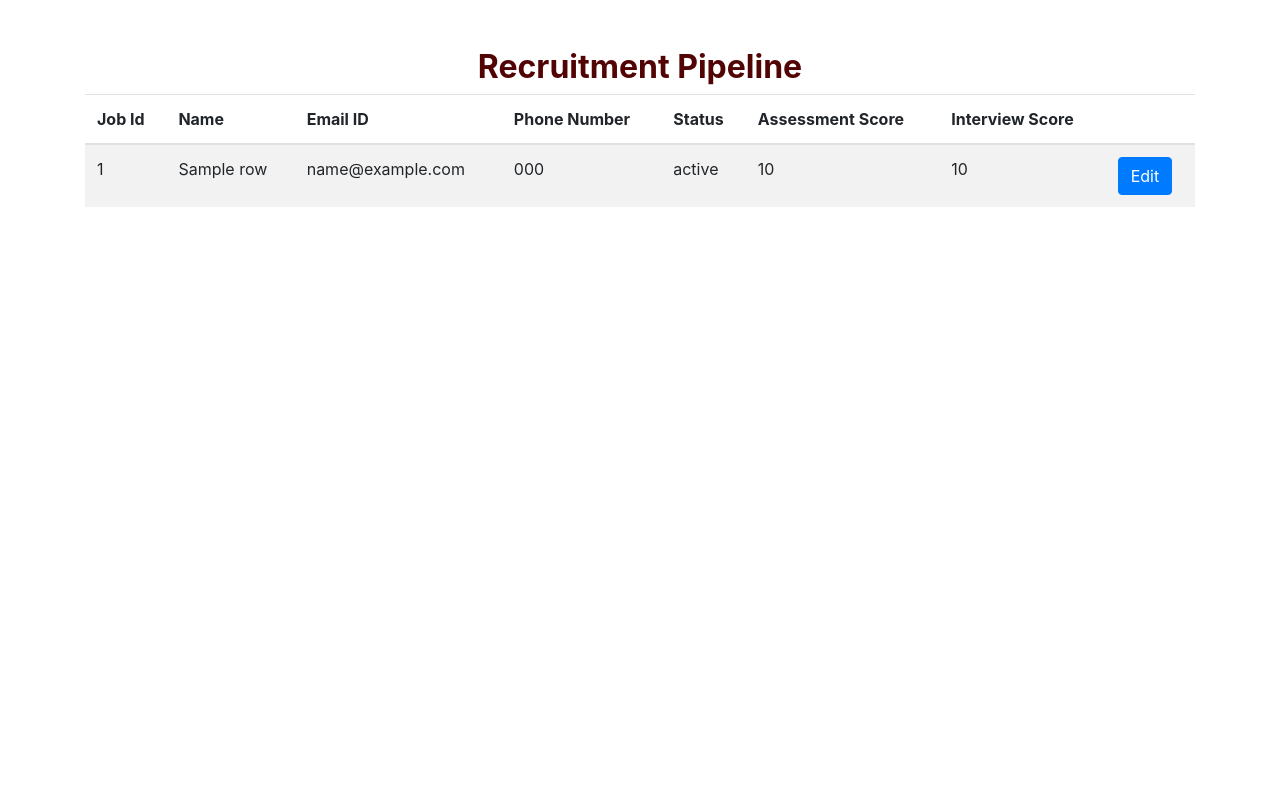
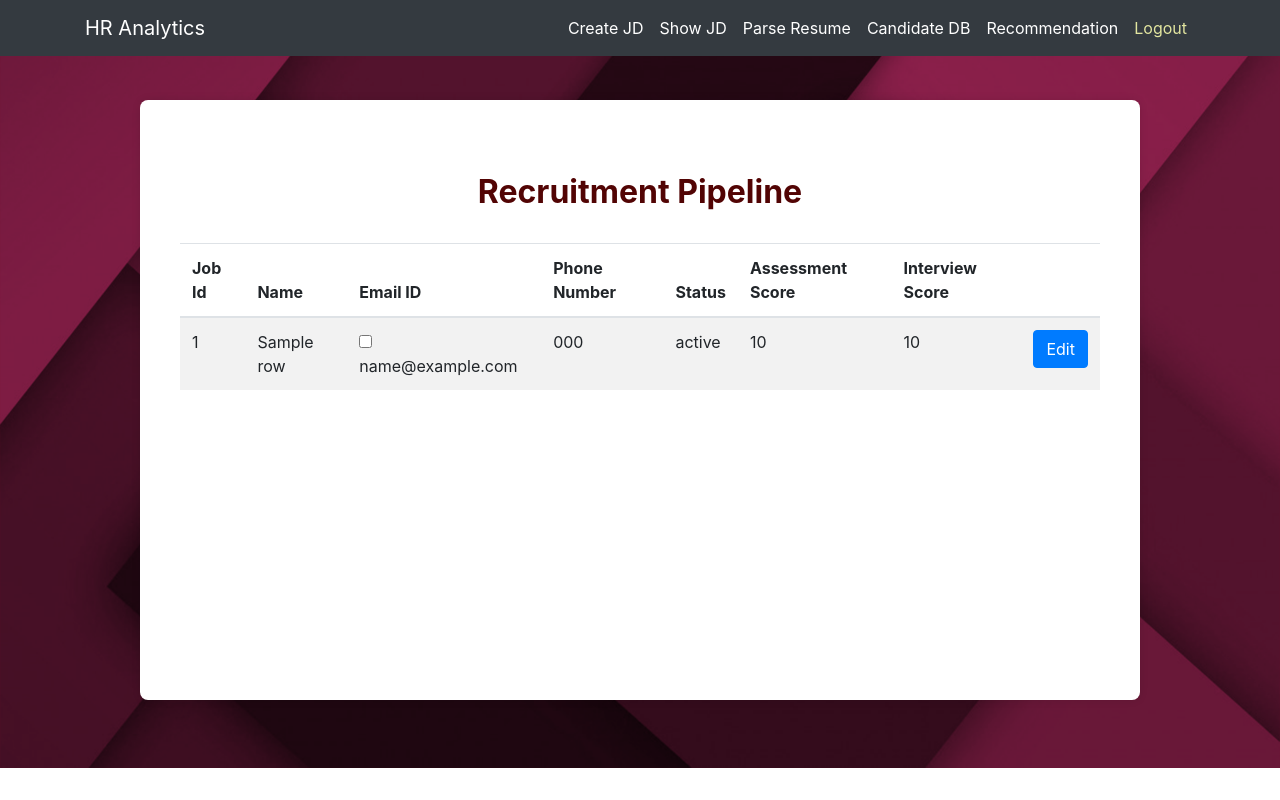
Before and after one commit to coderkol95/hr_analytics, a Flask app: template templates/recruitment_journey.html in a window 1280 px wide. Run offline with Flask 3, Linux system fonts and the light colour scheme; the template is opened without the code that fills it: most values are stand-ins (such as "Sample title", 1, 10 or a date in 2020); some libraries are stand-ins or nearby versions.

Commit message:
emailing candidates + backend restructuring

```diff
--- a/app.py
+++ b/app.py
@@ -9,6 +9,7 @@ import mysql.connector
 from dotenv import load_dotenv
 warnings.filterwarnings('ignore')
 from werkzeug.utils import secure_filename
+from email_candidate import EmailCandidate
 from llm import generate_jd, parseResume, score_candidates
 from flask import Flask, render_template, request, url_for, redirect, session, jsonify
 from shortlist_candidate import CandidateCredentials , ResumeQnAGenerator ,JDQnAGenerator
@@ -137,7 +138,6 @@ def show_jd():
 
 @app.route("/create_JD", methods=['GET','POST'])
 def create_JD():
-
     if "user_id" in session:
         if request.method=="POST":
             metadata=request.form['metadata']
@@ -176,7 +176,7 @@ def recommend_candidate():
 
             # Will work when API key is available
             #best_candidates = score_candidates(job_desc, selected_roles)
-            best_candidates = pd.DataFrame(data=[['a1','b1','c1','d1','e1','f1','g1','h1'],['a2','b2','c2','d2','e2','f2','g2','h2']], columns=['name','phone','email','job_role','skills','desired_skills','matching_skills','relative_score'])
+            best_candidates = pd.DataFrame(data=[['a1','b1','krishnendudey21@gmail.com','d1','e1','f1','g1','h1'],['a2','b2','c2','d2','e2','f2','g2','h2']], columns=['name','phone','email','job_role','skills','desired_skills','matching_skills','relative_score'])
 
             return render_template("recommend_candidate.html", job_roles=job_roles, requisition_ids=selected_requisition_ids,
                                    scores=best_candidates.to_dict(orient='records'), flag=True)
@@ -271,18 +271,16 @@ def save_job_desc():
 
 @app.route("/shortlist_candidates", methods=['GET','POST'])
 def shortlist_candidates():
-    if request.method=="POST":
-        if "user_id" in session:
+    if "user_id" in session:
+        if request.method=="POST":
             emails = request.form.getlist('email_checkbox')
             for email in emails:
                     try:
-                        # jd = "It needs to come from somewhere"
+                        jd = "It needs to come from somewhere"
                         candidate_credentials_obj = CandidateCredentials(db_config)
                         ## Creating PW for the candidate to login in test portal
                         candidate_credentials_obj.create_candidate_credentials(email)
-                        candidate_qna.update_one({"email": email},
-                                                 {"$set": {"status": "Assessment Initiated"}})
-
+                        print("Success !!! Candidate's Login Credentials are created")
                         resume_qna_obj = ResumeQnAGenerator(email)
                         resume_objective_question_prompt = resume_qna_obj.promptMCQs()
                         resume_subjective_question_prompt =  resume_qna_obj.promptDescriptiveQuestions()
@@ -290,10 +288,13 @@ def shortlist_candidates():
                         if resume_objective_question_prompt:
                             resume_objective_questions = resume_qna_obj.askGPT(resume_objective_question_prompt)
                             resume_qna_obj.insertMCQAforCandidate(resume_objective_questions)
+                            print("Success !!! MCQs are generated")
                         if resume_subjective_question_prompt:
                             resume_subjective_questions = resume_qna_obj.askGPT(resume_subjective_question_prompt)
                             resume_qna_obj.insertDescriptiveQAforCandidate(resume_subjective_questions)
+                            print("Success !!! Subjectives are Generated")
 
+                        ### Good to have but will see later.
                         # jd_qna_obj = JDQnAGenerator(email, jd)
                         # jd_objective_question_prompt = jd_qna_obj.promptMCQsfromJD()
                         # jd_subjective_question_prompt =  jd_qna_obj.promptDescriptiveQuestionsfromJD()
@@ -304,6 +305,20 @@ def shortlist_candidates():
                         # if jd_subjective_question_prompt:
                         #     jd_subjective_questions = jd_qna_obj.askGPT(jd_subjective_question_prompt)
                         #     jd_qna_obj.insertDescriptiveQAforCandidate(jd_subjective_questions)
+
+                        candidate_qna.update_one({"email": email},
+                                                 {"$set": {"status": "Assessment Initiated"}})
+                        print("Success !!! Candidate's status is updated")
+
+                        mail_obj = EmailCandidate()
+                        mail_obj.inviteCandidateforAssessment(email)
+                        print(email)
+                        print("Success !!! Candidate's is sent email for assessment")
+
+                        df_data = candidate_qna.find()
+                        df_dict = pd.DataFrame(df_data).to_dict(orient='records')
+
+                        return render_template("recruitment_journey.html", data=df_dict)
 
                     except Exception as e:
                         return jsonify(f"Cannot create Resume questions for {email}", e)
--- a/templates/available_candidates.html
+++ b/templates/available_candidates.html
@@ -50,7 +50,7 @@
     </div>
   </nav>
     <div class="menu-container">
-    <h2 style= "color: #520404; font-weight: bold">Available Candidates</h2>
+    <h2 align="center" style= "color: #520404; font-weight: bold">Available Candidates</h2>
     <div class="container mt-4">
       <div class="table-container">
           <table class="table table-bordered">
--- a/templates/recommend_candidate.html
+++ b/templates/recommend_candidate.html
@@ -92,7 +92,7 @@
           </div>
 
         {% if flag %}
-        <h2 style= "color: #520404; font-weight: bold">Recommended Candidates</h2>
+        <h2 align="center" style="color: #520404; font-weight: bold">Recommended Candidates</h2>
         <form class="formclass" action="/shortlist_candidates" method="post" enctype="multipart/form-data">
           <div class="field">
             <div class="container mt-4">
--- a/templates/recruitment_journey.html
+++ b/templates/recruitment_journey.html
@@ -6,10 +6,59 @@
   <title>Recruitment Table</title>
   <!-- Bootstrap CSS -->
   <link rel="stylesheet" href="https://stackpath.bootstrapcdn.com/bootstrap/4.5.2/css/bootstrap.min.css">
+  <style>
+    body {
+    background-image: url('./static/BG_Image_2.png');
+    background-repeat: no-repeat;
+    background-size: cover;
+    }
+    .menu-container {
+    background-color: #fff;
+    border-radius: 8px;
+    box-shadow: 0 0 8px rgba(0, 0, 0, 0.1);
+    padding: 25px;
+    width: 1000px;
+    height: 600px;
+    margin: 0 auto;
+    margin-top: 100px;
+    }
+  </style>
 </head>
 <body>
+    <nav class="navbar navbar-expand-md navbar-dark bg-dark fixed-top">
+        <div class="container">
+          <a class="navbar-brand" href="/home">HR Analytics</a>
+          <button class="navbar-toggler" type="button" data-toggle="collapse" data-target="#navbarNav" aria-controls="navbarNav" aria-expanded="false" aria-label="Toggle navigation">
+            <span class="navbar-toggler-icon"></span>
+          </button>
+          <div class="collapse navbar-collapse" id="navbarNav">
+            <ul class="navbar-nav ml-auto">
+              <li class="nav-item active">
+                <a class="nav-link" href="/create_JD">Create JD</a>
+              </li>
+              <li class="nav-item active">
+                <a class="nav-link" href="/show_jd">Show JD</a>
+              </li>
+              <li class="nav-item active">
+                <a class="nav-link" href="/parse_resume">Parse Resume</a>
+              </li>
+              <li class="nav-item active">
+                <a class="nav-link" href="/available_candidates">Candidate DB</a>
+              </li>
+              <li class="nav-item active">
+                <a class="nav-link" href="/recommend_candidate">Recommendation</a>
+              </li>
+              <li class="nav-item active">
+                <a class="nav-link" style="color: #e2e59f;" href="/logout">Logout</a>
+              </li>
+            </ul>
+          </div>
+        </div>
+      </nav>
+<div class="menu-container">
   <div class="container mt-5">
     <h2  align="center" style= "color: #520404; font-weight: bold">Recruitment Pipeline</h2>
+    <br>
     <table class="table table-striped">
       <thead>
         <tr>
@@ -28,7 +77,7 @@
         <tr>
           <td contenteditable="false">{{row.req_id}}</td>
           <td contenteditable="false">{{row.name}}</td>
-          <td contenteditable="false">{{row.email}}</td>
+          <td contenteditable="false"class="column-divider" title="{{ row.email }}"><input type="checkbox" name="email_checkbox" value="{{ row.email }}">   {{ row.email }}</td>
           <td contenteditable="false">{{row.phone}}</td>
           <td contenteditable="false">{{row.status}}</td>
           <td contenteditable="false">{{row.test_score}}</td>
@@ -42,6 +91,7 @@
       </tbody>
     </table>
   </div>
+</div>
 
   <!-- Bootstrap JS -->
   <script src="https://code.jquery.com/jquery-3.5.1.slim.min.js"></script>
--- a/templates/show_jd.html
+++ b/templates/show_jd.html
@@ -50,7 +50,7 @@
     </div>
   </nav>
     <div class="menu-container">
-    <h2 style= "color: #520404; font-weight: bold">Job descriptions</h2>
+    <h2 align="center" style= "color: #520404; font-weight: bold">Job descriptions</h2>
     <div class="container mt-4">
       <div class="table-container">
           <table class="table table-bordered">
```
Also changed, not shown: email_candidate.py (added, +126 -0 lines).
